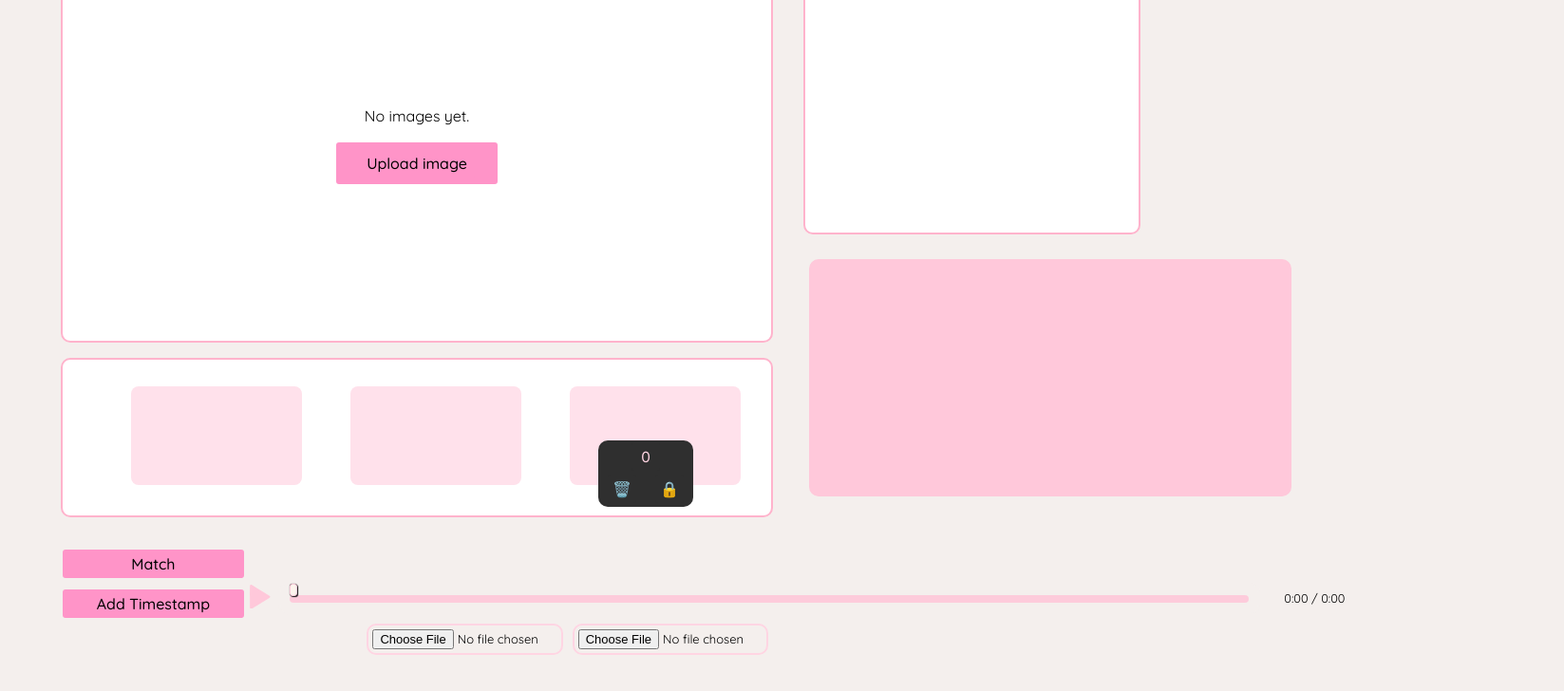
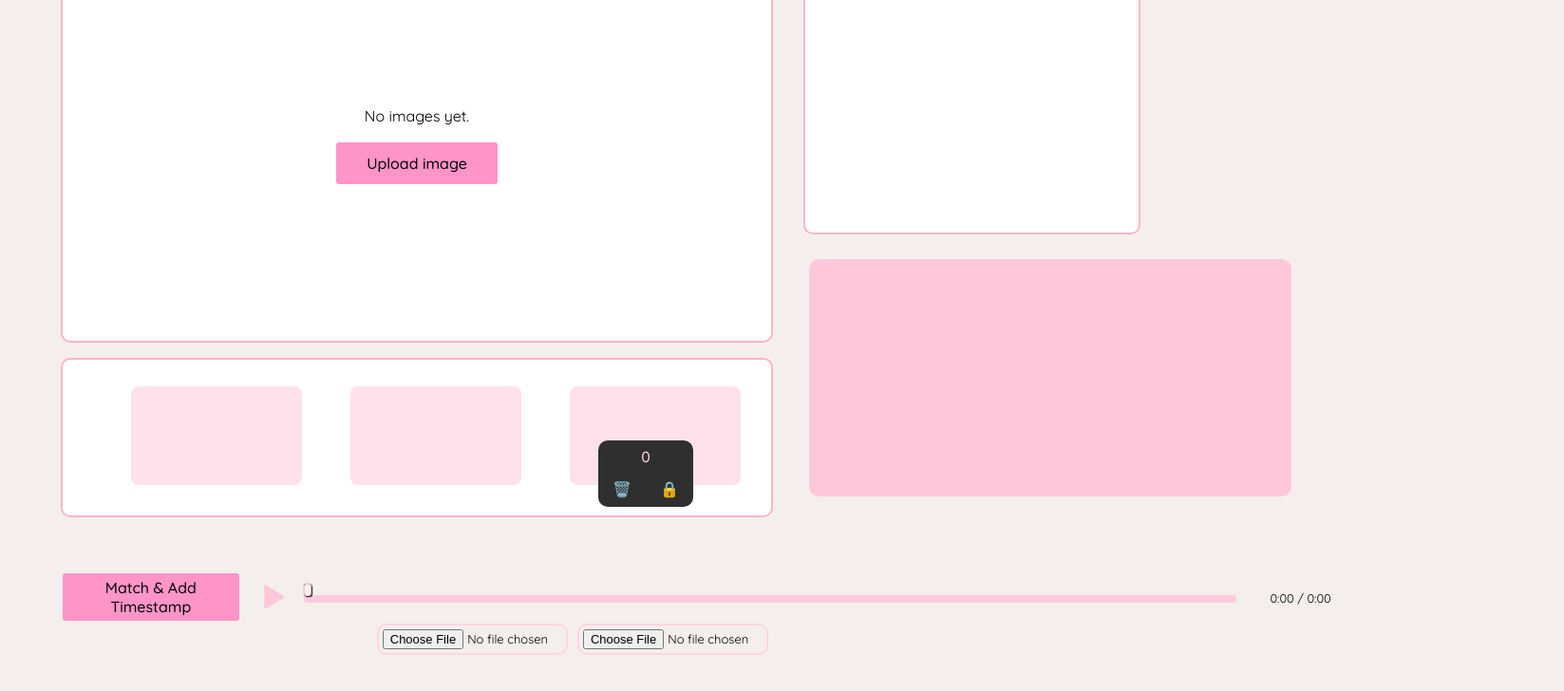
Before and after one commit to elise-chang/Dance-Central, a React (Vite) app in the folder Dance-Central-App/: page /blocking in a window 1280 px wide. Shown: the part 250-978 px from the top of the page at 95% size, 1647 px wide, since content can reach past the window. Built offline with nearby package versions, Linux system fonts and the light colour scheme.

Commit message:
combined match and timestamp button

```diff
--- a/Dance-Central-App/src/components/Audio.jsx
+++ b/Dance-Central-App/src/components/Audio.jsx
@@ -241,16 +241,7 @@ export default function Audio({ sendTimeStamp }) {
       <main>
           <div className="front-text-audio-container">
             <div className="timestamp-match-buttons">
-            <Button text="Match" id="match-button" onClick={handleMatch} />
-                <Button
-                  text="Add Timestamp"
-                  id="timestamp-button"
-                  onClick={() => {
-                    if (sendTimeStamp && audioControl.current) {
-                      sendTimeStamp(audioControl.current.currentTime);
-                    }
-                  }}
-                />
+            <Button text="Match & Add Timestamp" id="match-button" onClick={handleMatch} />
              </div>
             <div>
                 <div className="front-audio">
--- a/Dance-Central-App/src/components/Bookmark.jsx
+++ b/Dance-Central-App/src/components/Bookmark.jsx
@@ -17,7 +17,7 @@ const Bookmark =  (data) => {
         setbmid(bmid + 1);
         setFormationNum(null);
         if (bookmarkList.some(item => item.time === time)) {
-            alert("This time stamp already has a bookmark");
+           /* alert("This time stamp already has a bookmark");*/
             return;
         };
         const newBookmark = {id: bmid, time: time, blocking: formationNum};
--- a/Dance-Central-App/src/components/audio.css
+++ b/Dance-Central-App/src/components/audio.css
@@ -31,6 +31,8 @@
   display: flex;
   flex-flow: column;
   width: 200px;
+  margin-top: 25px;
+  margin-right: 20px;
   gap: 8px;
 }
 
```
